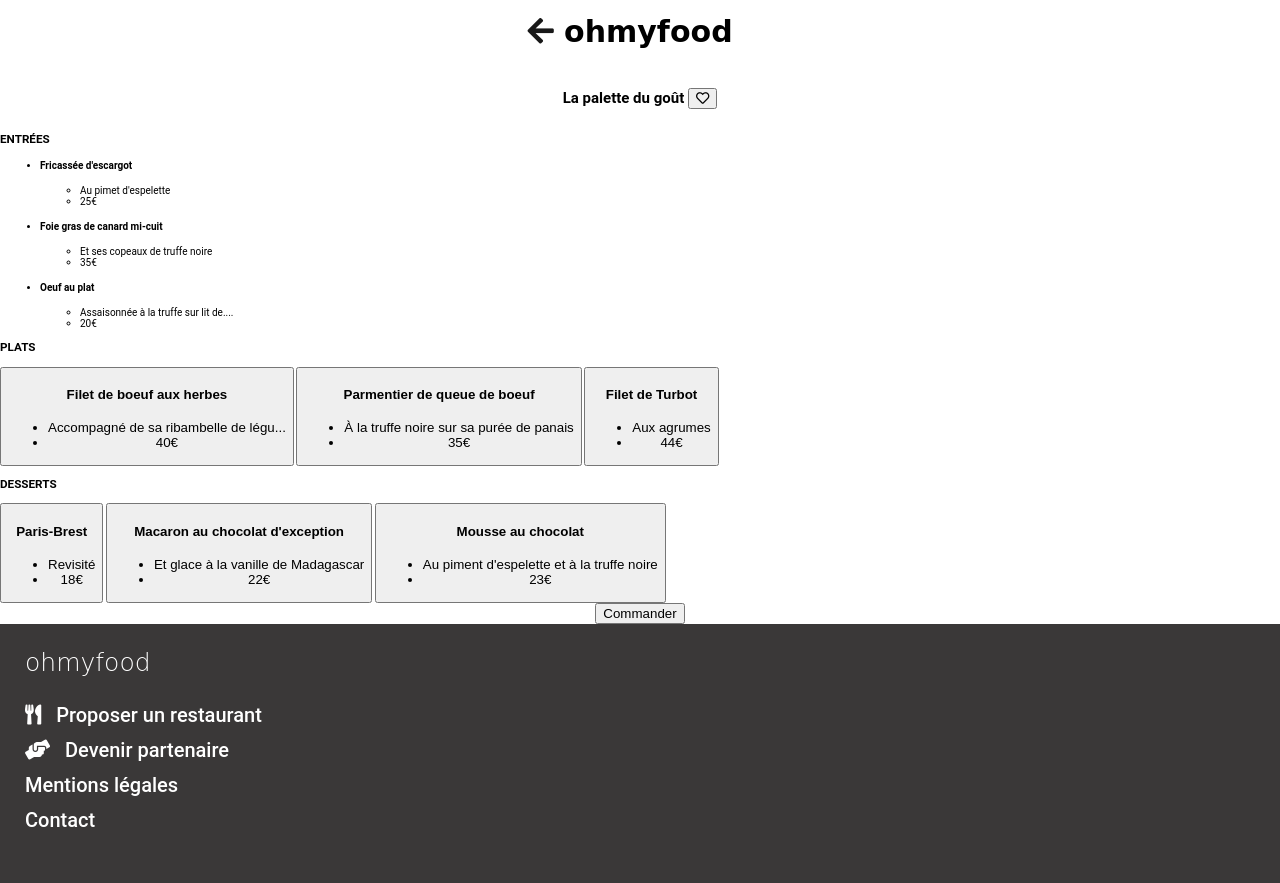
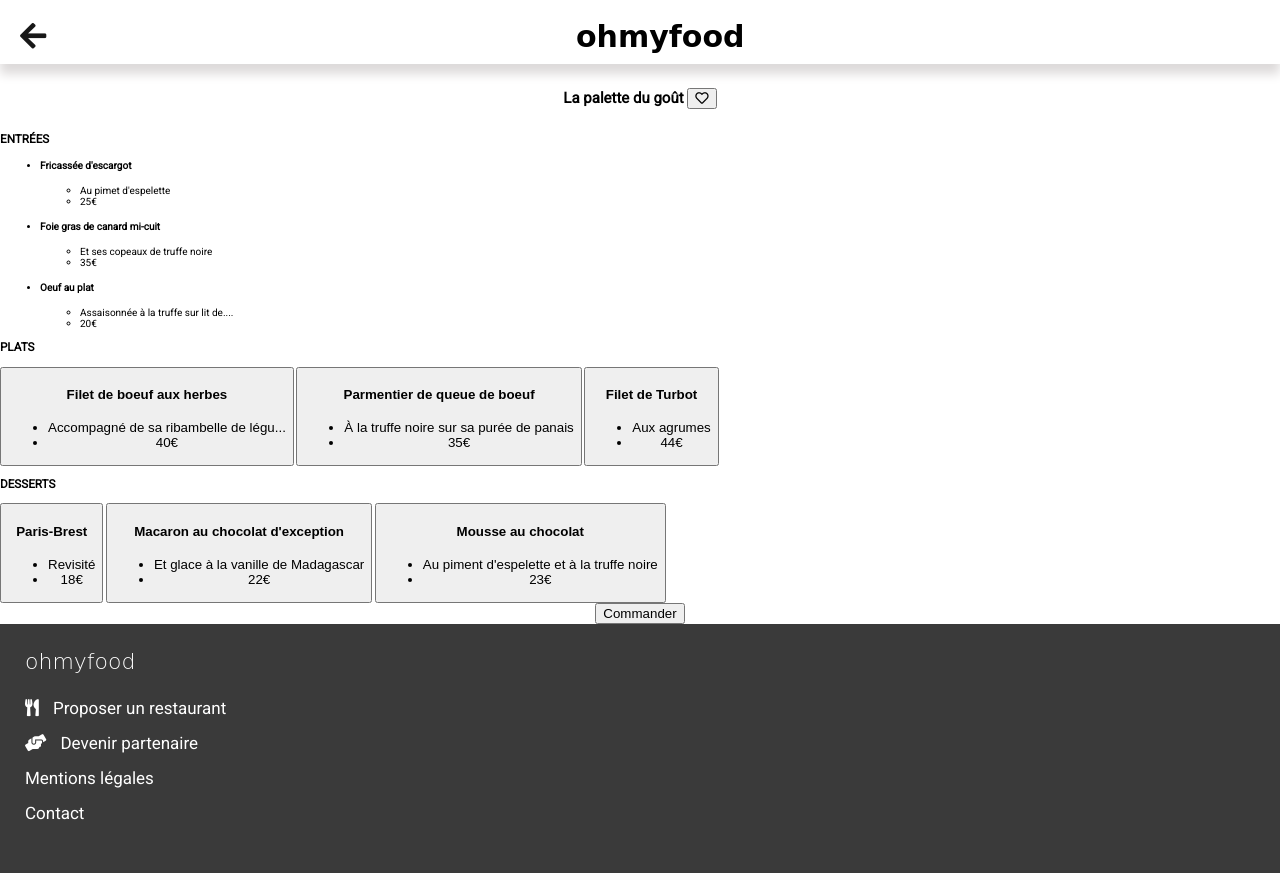
Before and after one commit to fatima-oudali/OudaliFatima_3_28062021, a website: page page_1.html in a window 1280 px wide. Drawn offline with Linux system fonts and the light colour scheme; a web font is replaced by a local one.

Commit message:
header page menu

```diff
--- a/page_1.html
+++ b/page_1.html
@@ -4,12 +4,15 @@
         <meta charset="UTF-8">
         <meta name="viewport" content="width=device-width, initial-scale=1.0">
         <link rel="stylesheet" href="style.css"/>
+        <link href="https://fonts.googleapis.com/css2?family=Shrikhand&display=swap" rel="stylesheet">
+        <link href="https://fonts.googleapis.com/css2?family=Roboto&display=swap" rel="stylesheet">
         <link rel="stylesheet" href="https://use.fontawesome.com/releases/v5.8.1/css/all.css" integrity="sha384-50oBUHEmvpQ+1lW4y57PTFmhCaXp0ML5d60M1M7uH2+nqUivzIebhndOJK28anvf" crossorigin="anonymous"/>
         <title>La palette du goût - Ohmyfood</title>
     </head>
     <body>
-         <header>
-            <h1 class="header_logo"><a href="index.html"><i class="fas fa-arrow-left"></i></a> ohmyfood</h1>
+         <header class="header_menu">
+            <a href="index.html" class="fleche_accueil"><i class="fas fa-arrow-left"></i></a>
+            <h1 class="header_logo">ohmyfood</h1>
         </header>
         <main>
             <div>
--- a/sass/components/_buttons.scss
+++ b/sass/components/_buttons.scss
@@ -1,5 +1,6 @@
 .primary-button {
     font-size: 1.6rem;
+    font-weight: 500;
     background: linear-gradient($colour-secondary, $colour-primary);
     color: white;
     padding: 1.5rem;
@@ -8,17 +9,3 @@
     margin: 1rem 0;
 
 }
-
-/*.heart_btn {
-    border: none;
-    background: $colour-primary;
-    padding: 0;
-    font-size: 2rem;
-    margin-right: 1rem;
-    margin-top: 1rem;
-    cursor: pointer;
-    opacity: 0;
-    &:hover {
-        opacity: 100%;
-    }
-}*/
--- a/sass/layout/_footer.scss
+++ b/sass/layout/_footer.scss
@@ -2,21 +2,21 @@
 footer {
     display:flex;
     flex-direction: column;
-    background-color: rgb(58, 56, 56);
+    background-color: rgb(58, 58, 58);
     color: white;
     width: 100%;
     height: auto;
     padding: 2.5rem;
     h3 {
         font-family: 'Shrikhand', cursive;
-        font-size: 2.5rem;
+        font-size: 2.2rem;
         font-weight: 300;
         margin: 0;
     }
     ul {
         padding: 0;
         list-style-type: none;
-        font-size: 2rem;
+        font-size: 1.7rem;
         font-weight: 500;
         line-height: 3.5rem;
         a {
--- a/sass/layout/_header.scss
+++ b/sass/layout/_header.scss
@@ -2,11 +2,12 @@
     width: 100%;
     height: 6.4rem;
     @include flexMid;
-    box-shadow: 1 rem 0 0.3rem rgba(0, 0, 0, 1);
+    /*margin-bottom: 0.8rem;*/
+    box-shadow: 0 1rem 1rem rgb(221, 218, 218);
+    z-index: 1;
+
 }
 
 .header_logo {
-    font-family: 'Shrikhand', cursive;
-    font-size: 3rem;
-    padding-right: 2rem;
+    @include header;
 }
--- a/sass/main.scss
+++ b/sass/main.scss
@@ -3,6 +3,7 @@
 @import "base/global";
 @import "layout/header";
 @import "layout/forms";
-@import "layout/sections";
 @import "components/buttons";
 @import "layout/footer";
+@import "pages/accueil";
+@import "pages/menu";
--- a/sass/layout/_sections.scss
+++ b/sass/pages/_accueil.scss
@@ -1,10 +1,17 @@
+/*Header*/
+
+.header_logo{
+    padding-right: 2rem;
+}
+
+
 .presentation {
     @include flexColumn;
     background: $colour-BgSection;
     .reservation {
         text-align: center;
-        font-size: 1.5rem;
-        width: 70%;
+        font-size: 1.7rem;
+        width: 75%;
         height: 25rem;
         margin: 0;
     }
@@ -99,7 +106,12 @@
         margin: 0;
         &:hover {
             cursor: pointer;
-            background: linear-gradient($colour-secondary, $colour-primary);
+            font-weight: 900;
+            background: -webkit-linear-gradient($colour-secondary, $colour-primary);
+            -webkit-background-clip: text;
+            -webkit-text-fill-color: transparent;
+
+
        }
     }
 }
--- /dev/null
+++ b/sass/pages/_menu.scss
@@ -0,0 +1,12 @@
+/*Header*/
+.header_menu {
+   /* display: flex;
+    justify-content: flex-start;*/
+    display: grid;
+    grid-template-columns: 45% 1fr;
+}
+
+.fleche_accueil {
+    @include header;
+    margin-left: 2rem;
+}
--- a/sass/utils/_mixins.scss
+++ b/sass/utils/_mixins.scss
@@ -9,3 +9,8 @@
     flex-direction: column;
     align-items: center;
 }
+
+@mixin header {
+    font-family: 'Shrikhand', cursive;
+    font-size: 3rem;
+}
```
Also changed, not shown: style.css, 1 other file.
